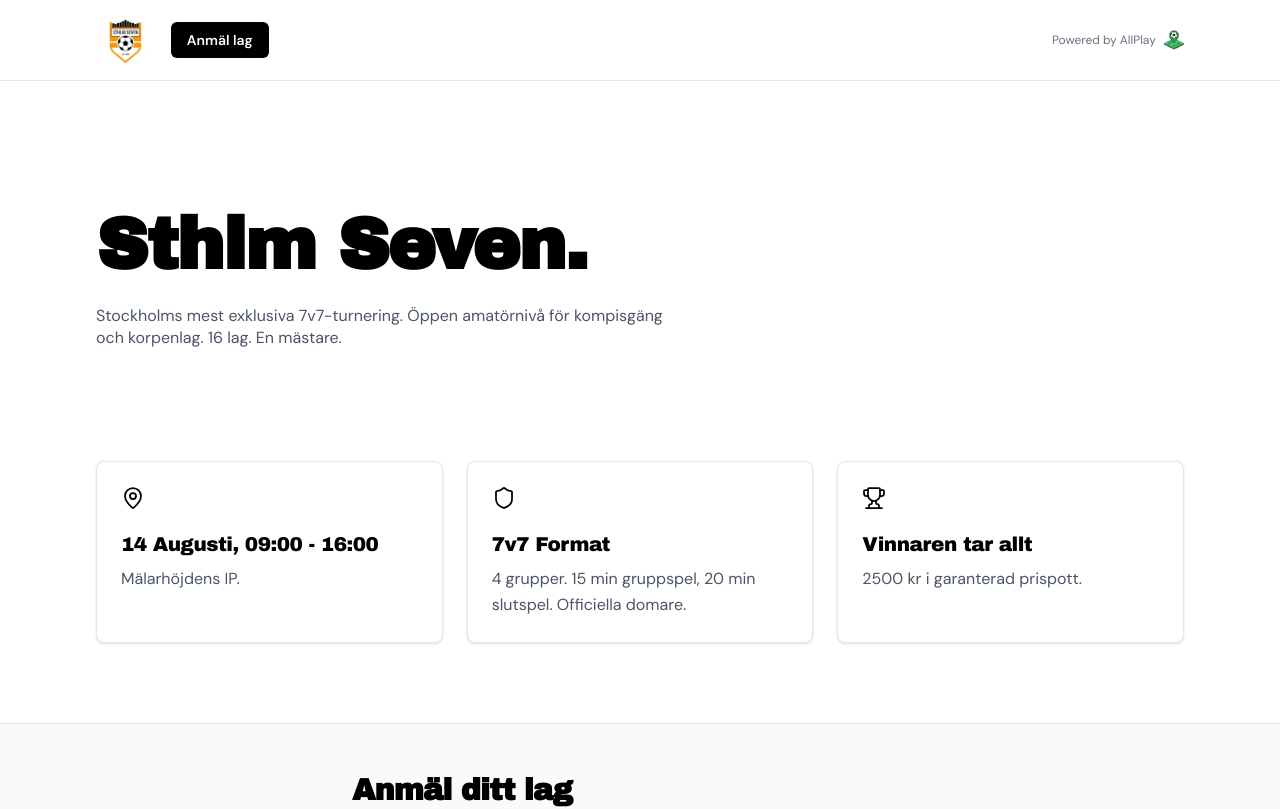
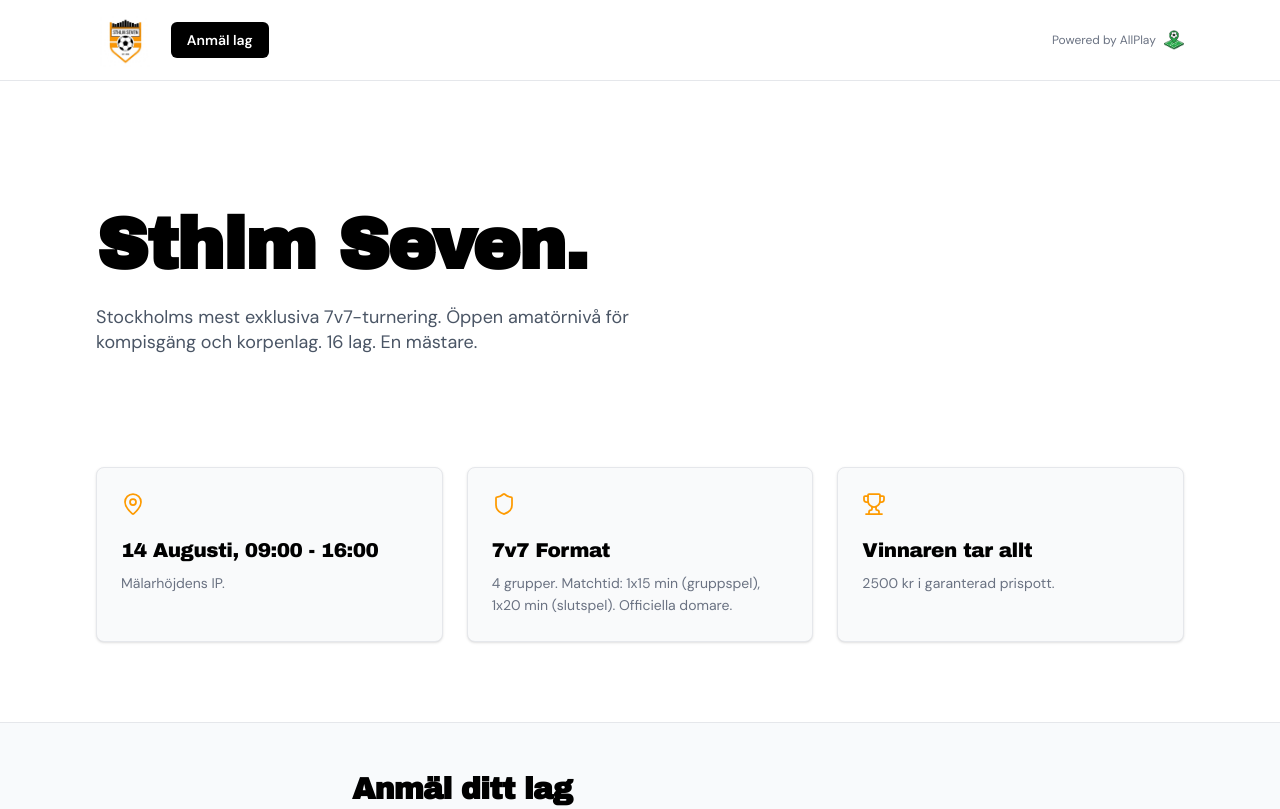
Before and after one commit to valterwiklund17/sthlm-seven, a React (Vite) app: page / in a window 1280 px wide. Shown: the top 809 px of the page. Built offline with nearby package versions, Linux system fonts and the light colour scheme.

Commit message:
Polish info cards and hero typography

```diff
--- a/src/components/Hero.tsx
+++ b/src/components/Hero.tsx
@@ -5,7 +5,7 @@ export function Hero() {
         <h1 className="font-display text-5xl font-extrabold tracking-tight text-black md:text-7xl">
           Sthlm Seven.
         </h1>
-        <p className="mt-4 max-w-xl text-base leading-snug text-gray-600 md:mt-6">
+        <p className="mt-4 max-w-xl text-lg leading-snug text-gray-600 md:mt-6">
           Stockholms mest exklusiva 7v7-turnering. Öppen amatörnivå för
           kompisgäng och korpenlag. 16 lag. En mästare.
         </p>
--- a/src/components/InfoGrid.tsx
+++ b/src/components/InfoGrid.tsx
@@ -15,7 +15,7 @@ const cards: InfoCard[] = [
   {
     icon: Shield,
     title: '7v7 Format',
-    description: '4 grupper. 15 min gruppspel, 20 min slutspel. Officiella domare.',
+    description: '4 grupper. Matchtid: 1x15 min (gruppspel), 1x20 min (slutspel). Officiella domare.',
   },
   {
     icon: Trophy,
@@ -32,10 +32,10 @@ export function InfoGrid() {
           {cards.map(({ icon: Icon, title, description }) => (
             <article
               key={title}
-              className="flex flex-row items-start gap-3 rounded-lg border border-gray-200 bg-white p-4 shadow-sm md:flex-col md:gap-0 md:p-6"
+              className="flex flex-row items-start gap-3 rounded-lg border border-gray-200 bg-gray-50 p-4 shadow-sm md:flex-col md:gap-0 md:p-6"
             >
               <Icon
-                className="mt-0.5 h-5 w-5 shrink-0 text-black md:mb-5 md:mt-0 md:h-6 md:w-6"
+                className="mt-0.5 h-5 w-5 shrink-0 text-amber-500 md:mb-5 md:mt-0 md:h-6 md:w-6"
                 strokeWidth={1.75}
                 aria-hidden
               />
@@ -43,7 +43,7 @@ export function InfoGrid() {
                 <h2 className="font-display text-base tracking-tight text-black md:text-xl">
                   {title}
                 </h2>
-                <p className="mt-1 text-sm leading-snug text-gray-600 md:mt-2 md:text-base md:leading-relaxed">
+                <p className="mt-1 text-sm leading-snug text-gray-500 md:mt-2 md:leading-relaxed">
                   {description}
                 </p>
               </div>
```
